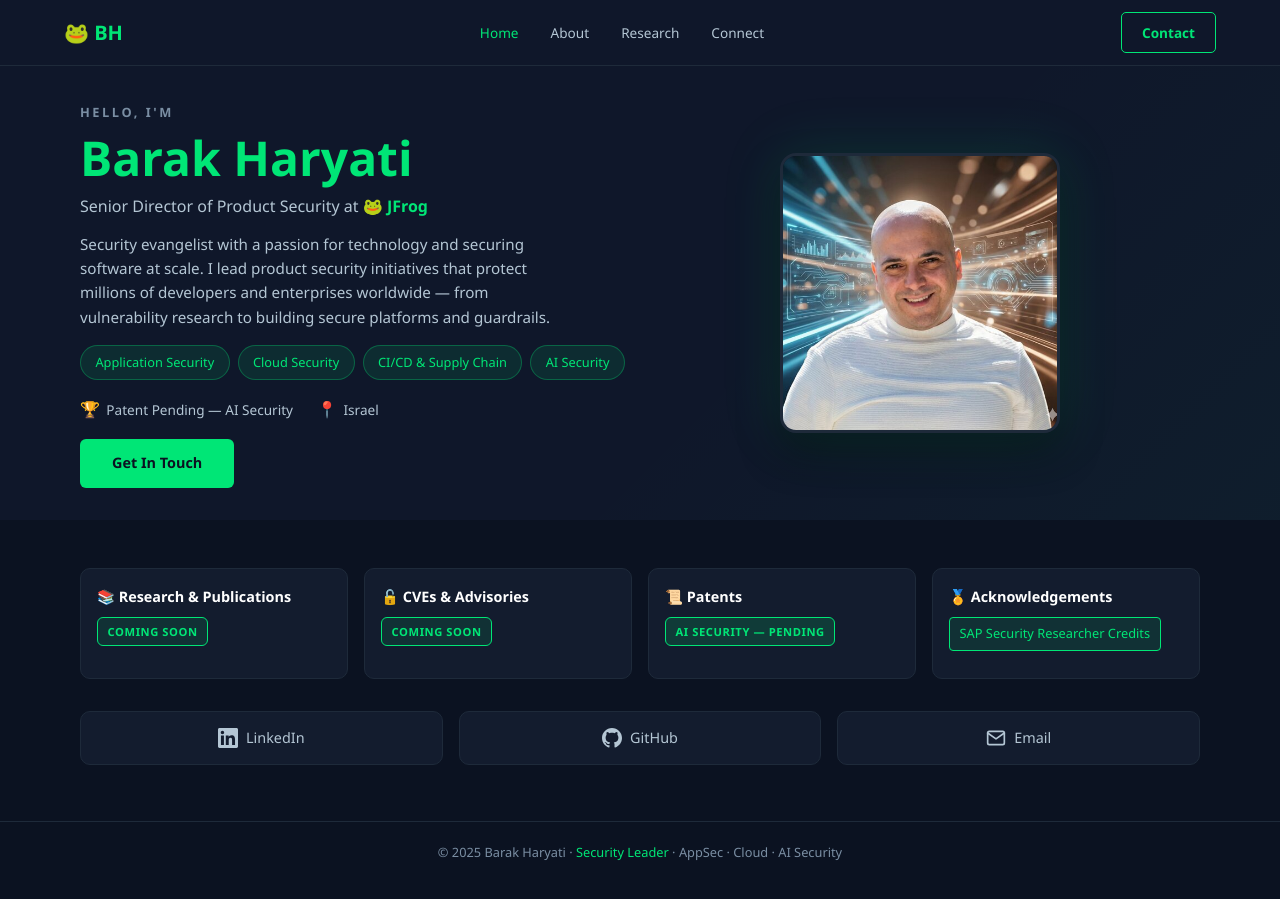
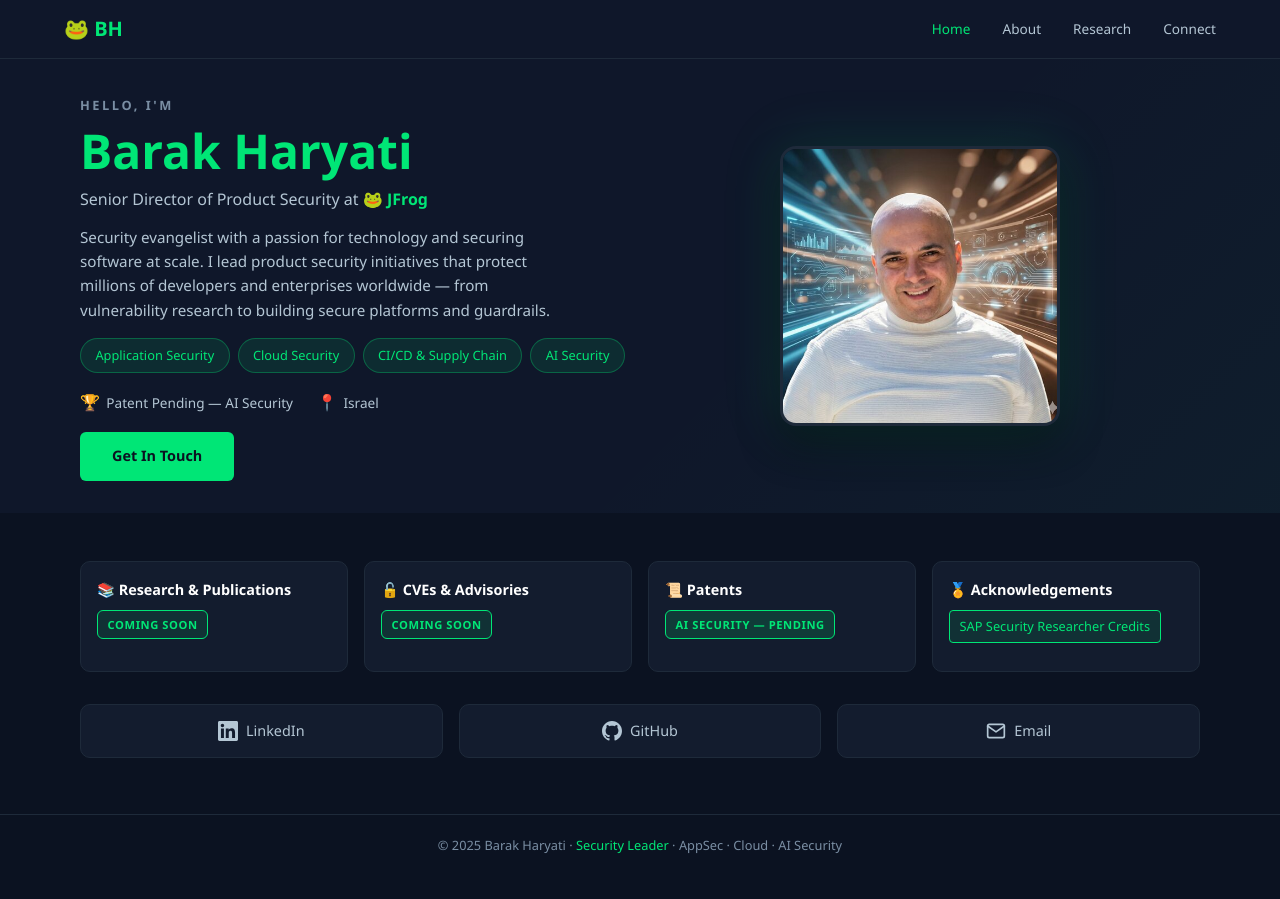
Before and after one commit to barakharyati/barakharyati, a Jekyll site: the page built from index.md, in a window 1280 px wide. Built offline with Jekyll 4.4.1, drawn with Linux system fonts in a browser that asks for light colours.

Commit message:
Remove Contact button from nav

```diff
--- a/index.md
+++ b/index.md
@@ -11,7 +11,6 @@ title: Barak Haryati
     <li><a href="#research">Research</a></li>
     <li><a href="#connect">Connect</a></li>
   </ul>
-  <a href="mailto:barakhr25@gmail.com" class="nav-cta">Contact</a>
 </nav>
 
 <section class="hero">
```
